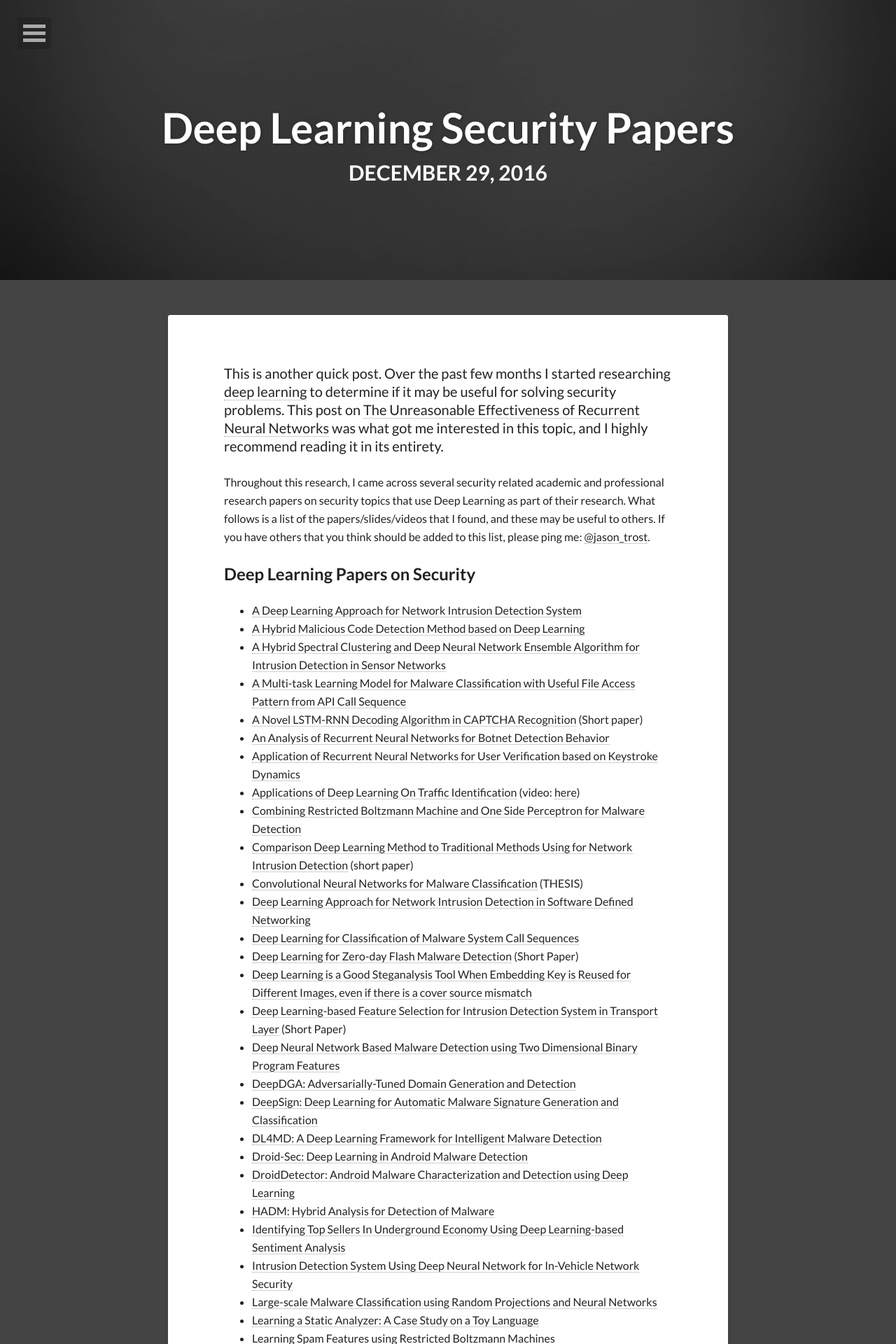
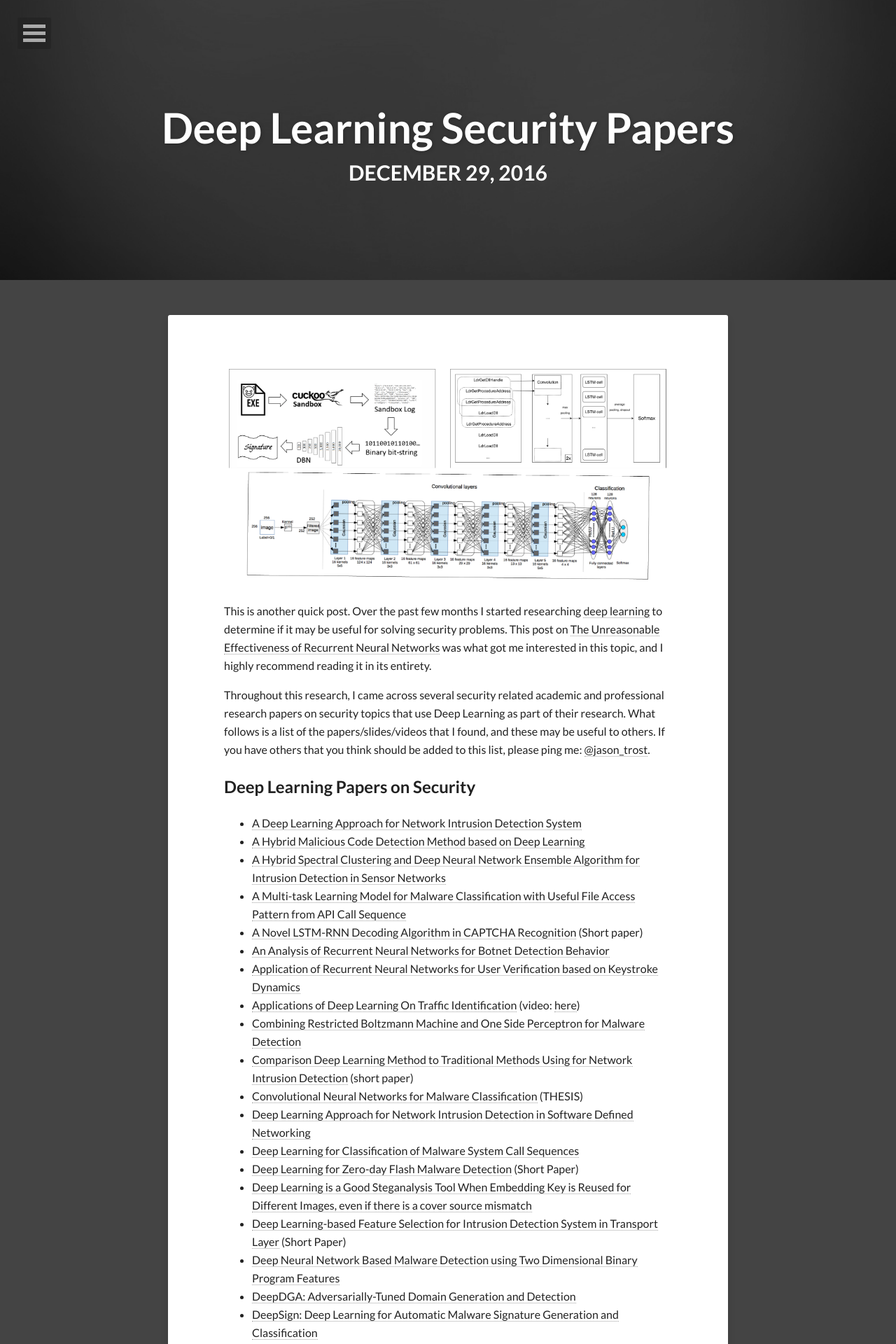
Before and after one commit to covert-labs/covert-labs.github.io, a Jekyll site: the page built from _posts/2016-12-29-deep-learning-security-papers.md, in a window 1280 px wide. Shown: the top 1920 px of the page at 70% size. Built offline with Jekyll 4.4.1, drawn with Linux system fonts in a browser that asks for light colours; nearby versions of some CDN libraries; comment, search, counter and statistics services are not loaded.

Commit message:
added a logo

```diff
--- a/_posts/2016-12-29-deep-learning-security-papers.md
+++ b/_posts/2016-12-29-deep-learning-security-papers.md
@@ -9,6 +9,8 @@ image:
 comments: true
 share: true
 ---
+
+<img src="/images/deep-learning-logo.png">
 
 This is another quick post.  Over the past few months I started researching [deep learning](https://en.wikipedia.org/wiki/Deep_learning) to determine if it may be useful for solving security problems.  This post on [The Unreasonable Effectiveness of Recurrent Neural Networks](http://karpathy.github.io/2015/05/21/rnn-effectiveness/) was what got me interested in this topic, and I highly recommend reading it in its entirety.
 
```
Also changed, not shown: images/deep-learning-logo.png (added).
